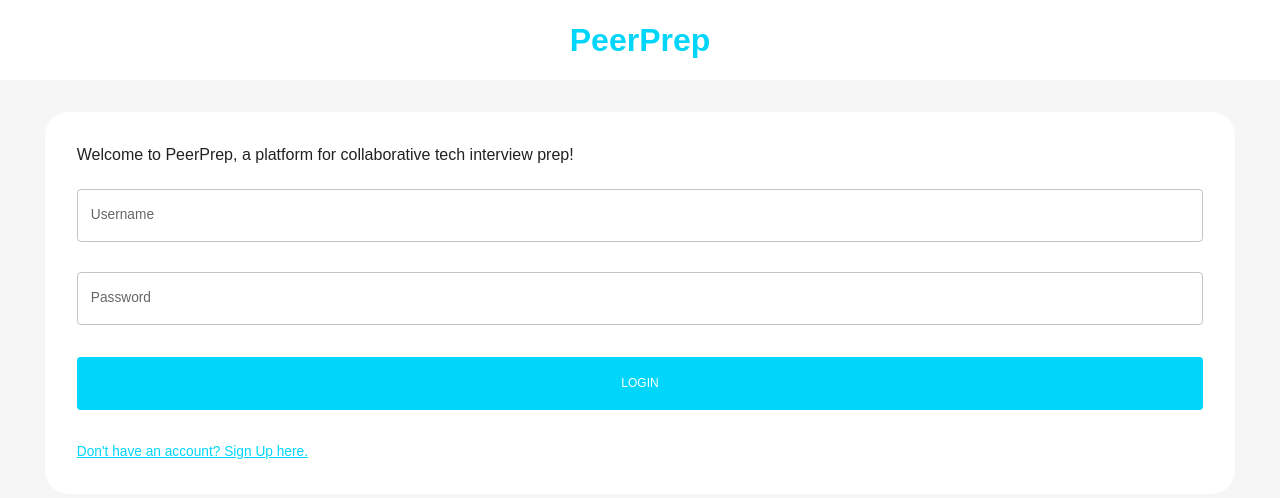
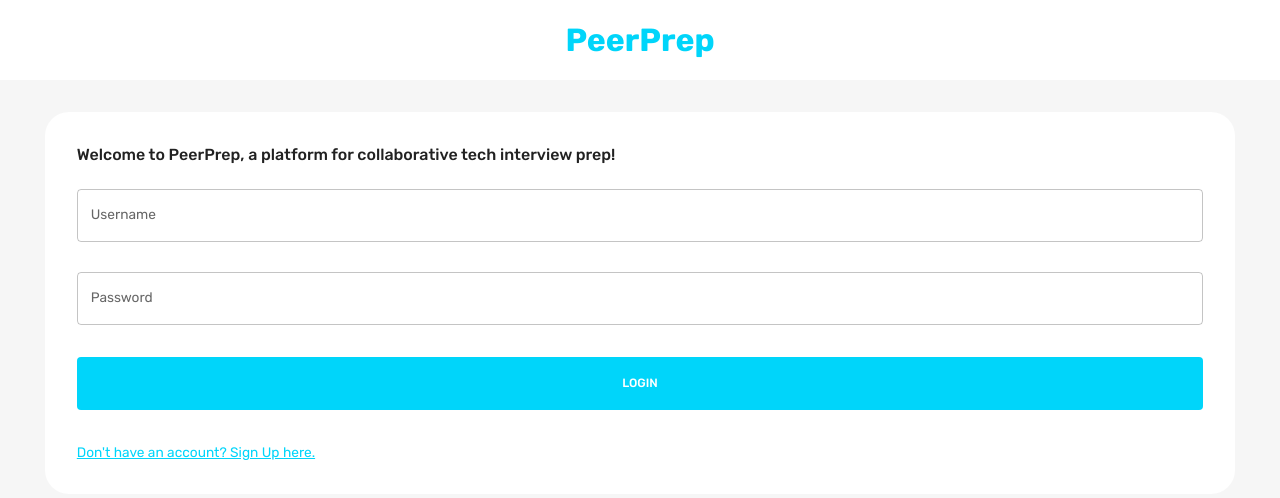
Before and after one commit to CS3219-AY2324S1/ay2324s1-course-assessment-g27, a React (Vite) app in the folder assignment/assignment1/client/: page / in a window 1280 px wide. Shown: the top 498 px of the page. Built offline with nearby package versions, Linux system fonts and the light colour scheme.

Commit message:
import font
* using nunito sans font

```diff
--- a/assignment/assignment1/client/src/index.css
+++ b/assignment/assignment1/client/src/index.css
@@ -1,69 +1,10 @@
-/* :root {
-  font-family: Inter, system-ui, Avenir, Helvetica, Arial, sans-serif;
-  line-height: 1.5;
-  font-weight: 400;
+@import url('https://fonts.googleapis.com/css2?family=Nunito+Sans:opsz,wght@6..12,600;6..12,800;6..12,900&family=Rubik:wght@400;500;700&display=swap');
 
-  color-scheme: light dark;
-  color: rgba(255, 255, 255, 0.87);
-  background-color: #242424;
-
-  font-synthesis: none;
-  text-rendering: optimizeLegibility;
-  -webkit-font-smoothing: antialiased;
-  -moz-osx-font-smoothing: grayscale;
-  -webkit-text-size-adjust: 100%;
+html,
+body,
+#root,
+.app {
+  height: 100%;
+  width: 100%;
+  font-family: "Nunito Sans", sans-serif;
 }
-
-a {
-  font-weight: 500;
-  color: #646cff;
-  text-decoration: inherit;
-}
-a:hover {
-  color: #535bf2;
-}
-
-body {
-  margin: 0;
-  display: flex;
-  place-items: center;
-  min-width: 320px;
-  min-height: 100vh;
-}
-
-h1 {
-  font-size: 3.2em;
-  line-height: 1.1;
-}
-
-button {
-  border-radius: 8px;
-  border: 1px solid transparent;
-  padding: 0.6em 1.2em;
-  font-size: 1em;
-  font-weight: 500;
-  font-family: inherit;
-  background-color: #1a1a1a;
-  cursor: pointer;
-  transition: border-color 0.25s;
-}
-button:hover {
-  border-color: #646cff;
-}
-button:focus,
-button:focus-visible {
-  outline: 4px auto -webkit-focus-ring-color;
-}
-
-@media (prefers-color-scheme: light) {
-  :root {
-    color: #213547;
-    background-color: #ffffff;
-  }
-  a:hover {
-    color: #747bff;
-  }
-  button {
-    background-color: #f9f9f9;
-  }
-} */
```
